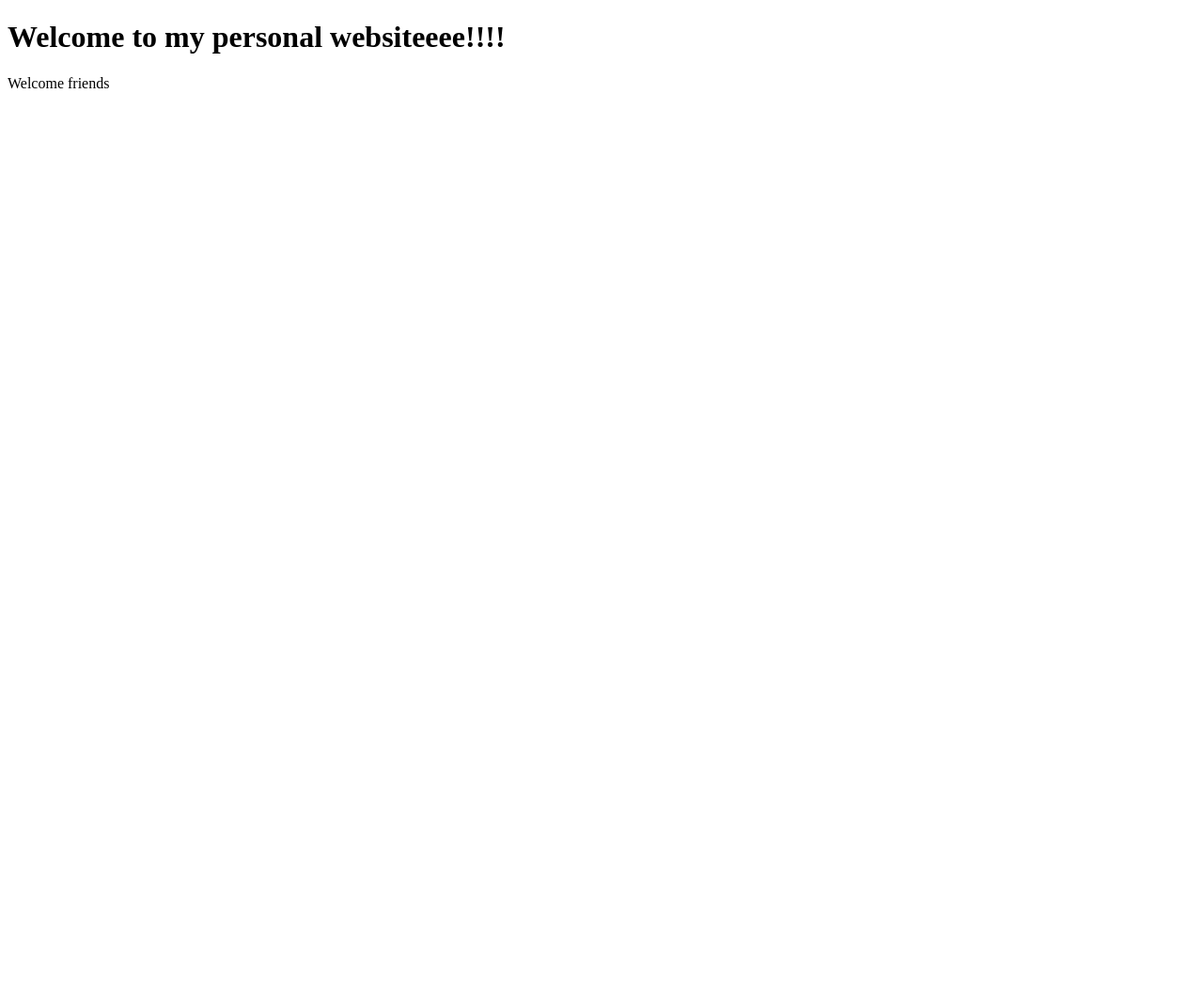
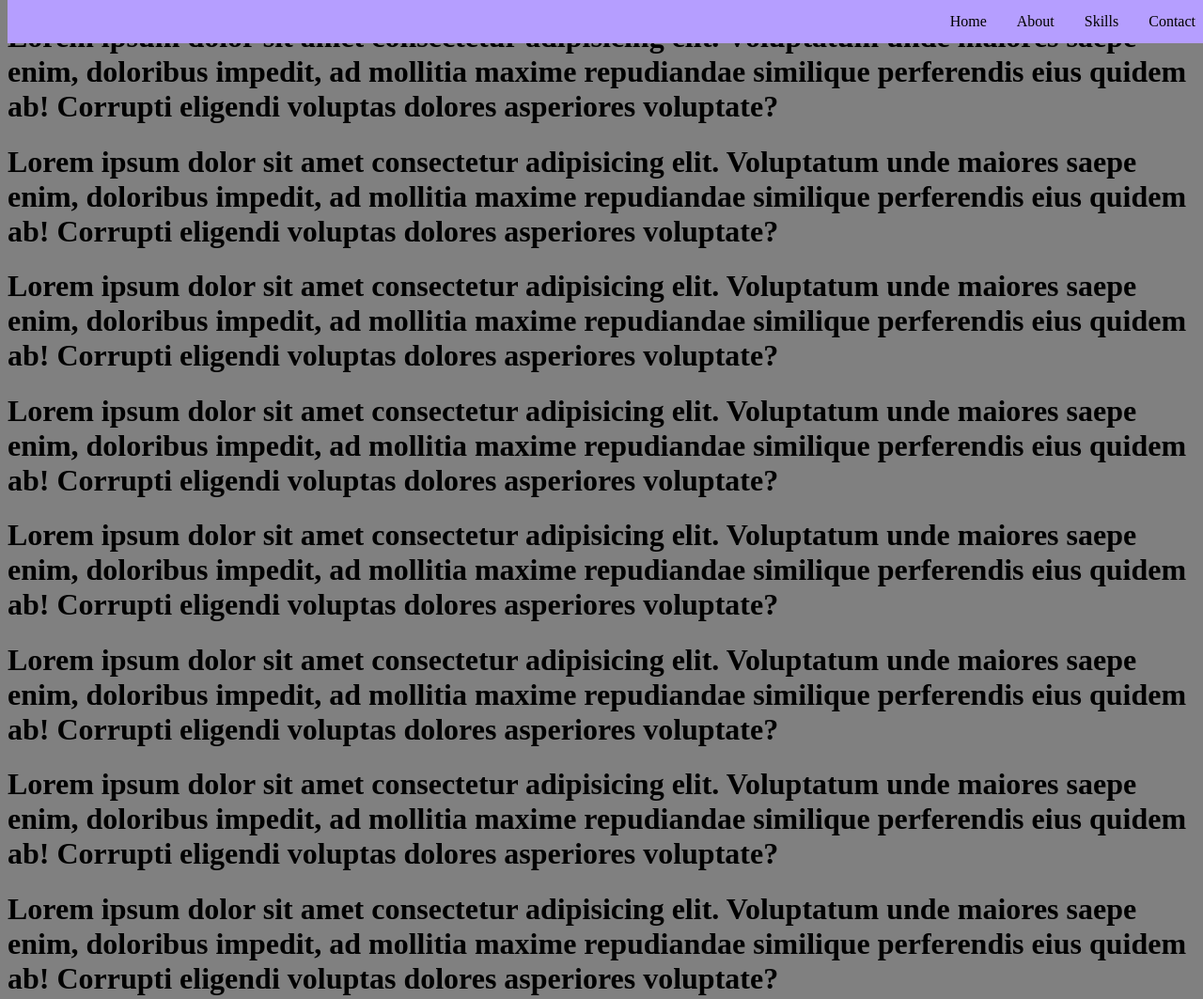
Before and after one commit to subomi234/personal-website, a plain HTML site: page index.html in a window 1280 px wide. Shown: the top 1063 px of the page at 94% size. Before the commit the page ends 800 px from the top, so only its background shows below. Drawn offline with Linux system fonts and the light colour scheme.

Commit message:
simple changes

```diff
--- a/index.html
+++ b/index.html
@@ -1,11 +1,34 @@
 <!DOCTYPE html>
 <html>
     <head>
-        <title>MY PERSONAL WEBSITE</title>
+        <title>Subomi Osoba</title>
+        <link rel="stylesheet" href="styles.css">
     </head>
 
     <body>
+        <!-- header -->
+         <div id="header">
+            <nav>
+                <ul id="menu">
+                    <li><a>Home</a><li>
+                    <li><a>About</a></li>
+                    <li><a>Skills</a></li>
+                    <li><a>Contact</a></li>
+                </ul>
+            </nav>
+
+         </div>
+         <h1>Lorem ipsum dolor sit amet consectetur adipisicing elit. Voluptatum unde maiores saepe enim, doloribus impedit, ad mollitia maxime repudiandae similique perferendis eius quidem ab! Corrupti eligendi voluptas dolores asperiores voluptate?</h1>
+         <h1>Lorem ipsum dolor sit amet consectetur adipisicing elit. Voluptatum unde maiores saepe enim, doloribus impedit, ad mollitia maxime repudiandae similique perferendis eius quidem ab! Corrupti eligendi voluptas dolores asperiores voluptate?</h1>
+         <h1>Lorem ipsum dolor sit amet consectetur adipisicing elit. Voluptatum unde maiores saepe enim, doloribus impedit, ad mollitia maxime repudiandae similique perferendis eius quidem ab! Corrupti eligendi voluptas dolores asperiores voluptate?</h1>
+         <h1>Lorem ipsum dolor sit amet consectetur adipisicing elit. Voluptatum unde maiores saepe enim, doloribus impedit, ad mollitia maxime repudiandae similique perferendis eius quidem ab! Corrupti eligendi voluptas dolores asperiores voluptate?</h1>
+         <h1>Lorem ipsum dolor sit amet consectetur adipisicing elit. Voluptatum unde maiores saepe enim, doloribus impedit, ad mollitia maxime repudiandae similique perferendis eius quidem ab! Corrupti eligendi voluptas dolores asperiores voluptate?</h1>
+         <h1>Lorem ipsum dolor sit amet consectetur adipisicing elit. Voluptatum unde maiores saepe enim, doloribus impedit, ad mollitia maxime repudiandae similique perferendis eius quidem ab! Corrupti eligendi voluptas dolores asperiores voluptate?</h1>
+         <h1>Lorem ipsum dolor sit amet consectetur adipisicing elit. Voluptatum unde maiores saepe enim, doloribus impedit, ad mollitia maxime repudiandae similique perferendis eius quidem ab! Corrupti eligendi voluptas dolores asperiores voluptate?</h1>
+         <h1>Lorem ipsum dolor sit amet consectetur adipisicing elit. Voluptatum unde maiores saepe enim, doloribus impedit, ad mollitia maxime repudiandae similique perferendis eius quidem ab! Corrupti eligendi voluptas dolores asperiores voluptate?</h1>
+
         <h1>Welcome to my personal websiteeee!!!!</h1>
         <p>Welcome friends</p>
+        <script src="index.js"></script>
     </body>
 </html>
--- a/styles.css
+++ b/styles.css
@@ -0,0 +1,25 @@
+ul {
+  list-style-type: none;
+  margin: 0;
+  padding: 0;
+  background-color: #b59eff;
+  display: flex;
+  justify-content: right;
+  position: fixed;
+  top: 0;
+  width: 100%;
+}
+
+body{
+    background-color: gray;
+}
+ul li a {
+  display: block;
+  color: black;
+  padding: 14px 16px;
+  text-decoration: none;
+}
+
+ul li a:hover {
+  color:rgb(138, 109, 151);
+}
```
Also changed, not shown: index.js (added).
